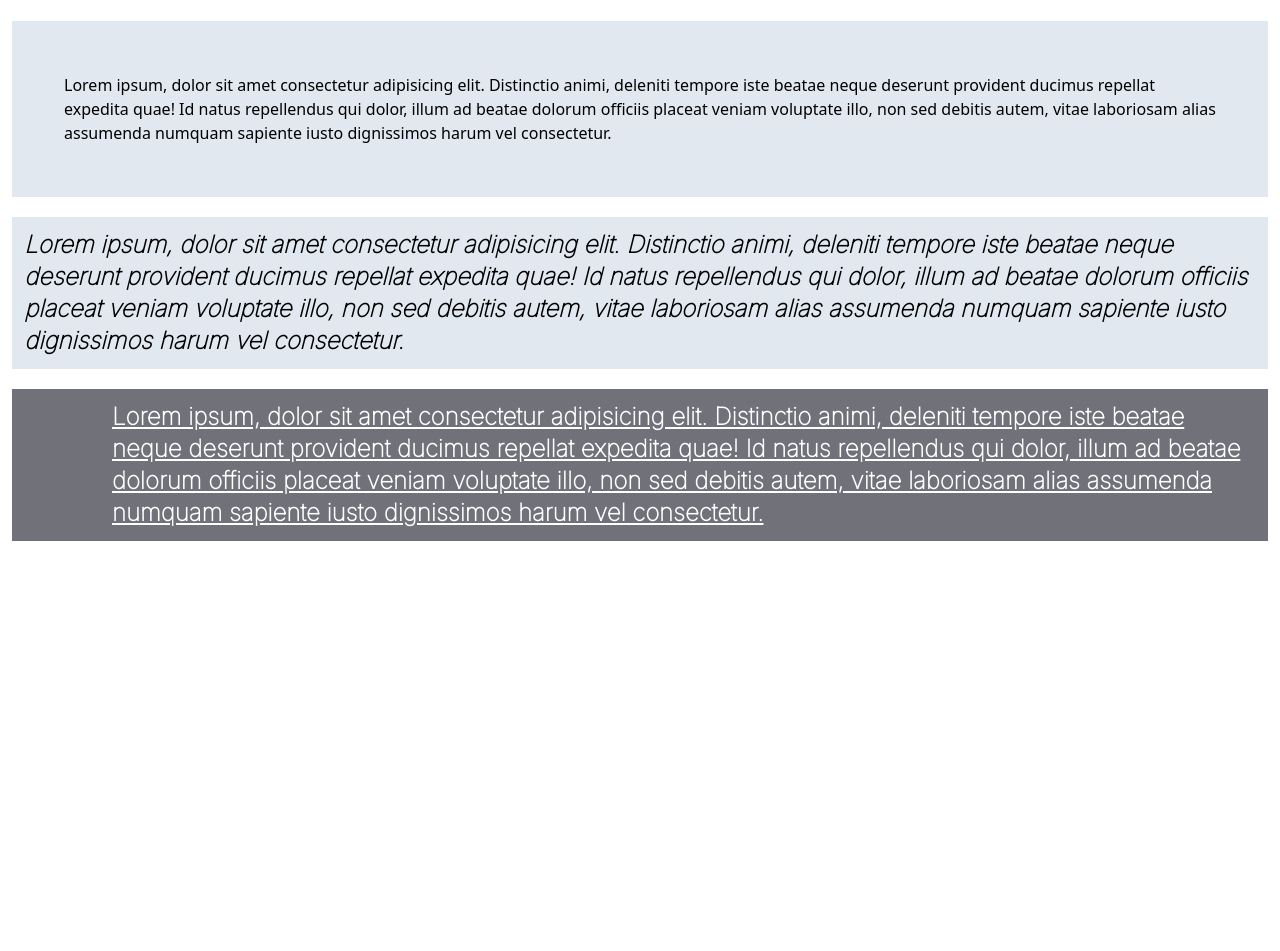
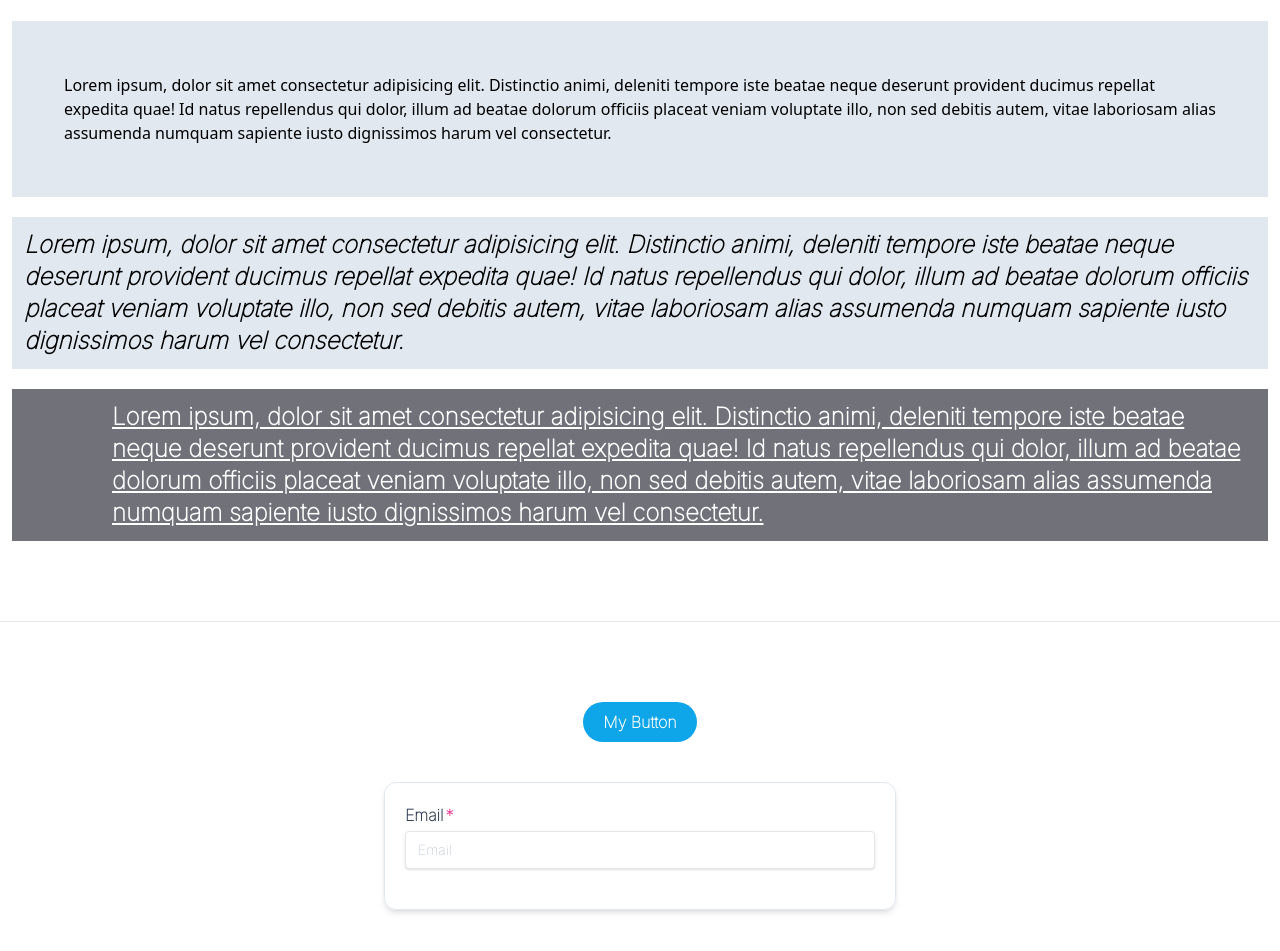
Before and after one commit to ronaldkwandy3/tailwindcss-practice, a website: page index.html in a window 1280 px wide. Shown: the part 135-1086 px from the top of the page. Before the commit the page ends 800 px from the top, so only its background shows below. Drawn offline with Linux system fonts and the light colour scheme.

Commit message:
Chore: practice pseudo elements

```diff
--- a/index.html
+++ b/index.html
@@ -44,5 +44,33 @@
       vitae laboriosam alias assumenda numquam sapiente iusto dignissimos harum
       vel consectetur.
     </p>
+    <hr class="my-20" />
+    <button
+      class="my-10 block mx-auto bg-sky-500 px-5 py-2 rounded-full text-white font-semibold font-inter hover:bg-sky-600 active:bg-sky-700 focus:ring focus:ring-sky-300"
+    >
+      My Button
+    </button>
+    <div
+      class="max-w-lg border border-slate-200 rounded-xl mx-auto shadow-md font-inter p-5"
+    >
+      <form>
+        <label for="email" class="block">
+          <span
+            class="block font-semibold mb-1 text-slate-700 after:content-['*'] after:text-pink-500 after:ml-0.5"
+            >Email</span
+          >
+          <input
+            type="email"
+            id="email"
+            placeholder="Email"
+            class="px-3 py-2 border shadow rounded w-full block text-sm placeholder:text-slate-400 focus:outline-none focus:ring-1 focus:ring-sky-500 focus:border-sky-500 invalid:text-pink-700 invalid:focus:ring-pink-700 invalid:focus:border-pink-700 peer"
+          />
+          <p class="text-sm text-pink-700 invisible peer-invalid:visible">
+            Email tidak valid
+          </p>
+        </label>
+      </form>
+    </div>
+    <div class="mb-96"></div>
   </body>
 </html>
```
Also changed, not shown: public/css/style.css.
